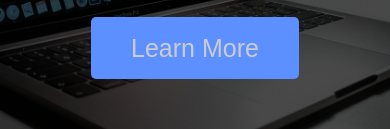
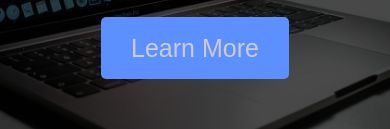
Before and after one commit to markygan123/responsive-navbar, a plain HTML site: page index.html in a window 390 px wide. Shown: the part 457-586 px from the top of the page. Drawn offline with Linux system fonts and the light colour scheme.

Commit message:
style: reduced padding .btn to 15px 30px in mobile screens

```diff
--- a/styles/style.css
+++ b/styles/style.css
@@ -130,7 +130,7 @@ header nav li {
 	}
 
 	.banner-text a.btn {
-		padding: 15px 40px;
+		padding: 15px 30px;
 	}
 
 }
```
